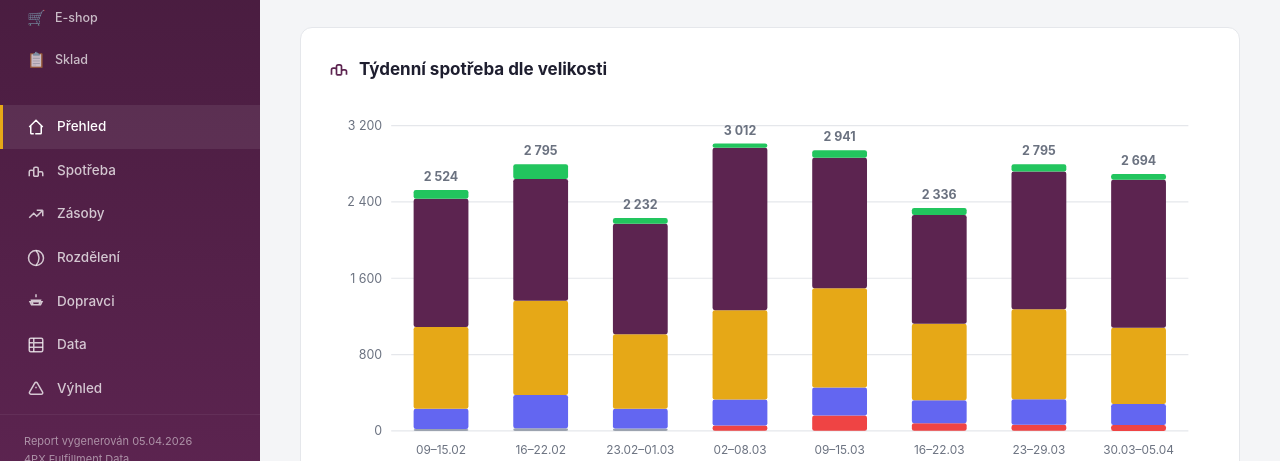
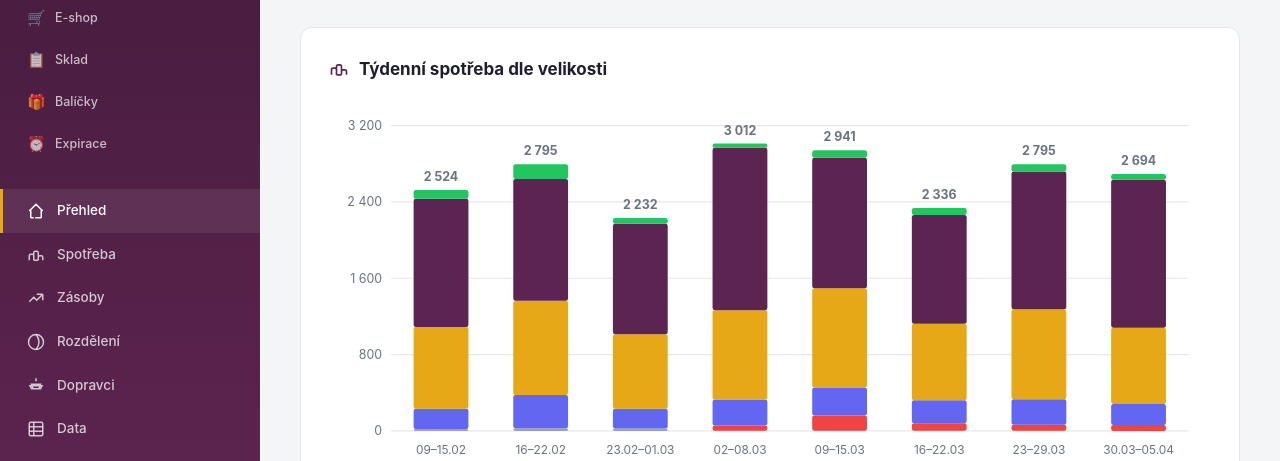
Before and after one commit to rkonfal/4px-obalovy-material, a plain HTML site: page index.html in a window 1280 px wide. Shown: the part 321-782 px from the top of the page. Drawn offline with Linux system fonts and the light colour scheme.

Commit message:
Restore Balicky and Expirace links after rollback

```diff
--- a/index.html
+++ b/index.html
@@ -392,6 +392,8 @@ body {
     <a href="https://rkonfal.github.io/4px-carriers/"><span class="report-emoji">🚚</span> Přepravci</a>
     <a href="https://rkonfal.github.io/eshop-dashboard/"><span class="report-emoji">🛒</span> E-shop</a>
     <a href="https://rkonfal.github.io/inventory-dashboard/"><span class="report-emoji">📋</span> Sklad</a>
+    <a href="https://rkonfal.github.io/balicky-dashboard/"><span class="report-emoji">🎁</span> Balíčky</a>
+    <a href="https://rkonfal.github.io/expirace-dashboard/"><span class="report-emoji">⏰</span> Expirace</a>
   </nav>
   <div class="sidebar-divider"></div>
   <nav class="sidebar-nav">
```
